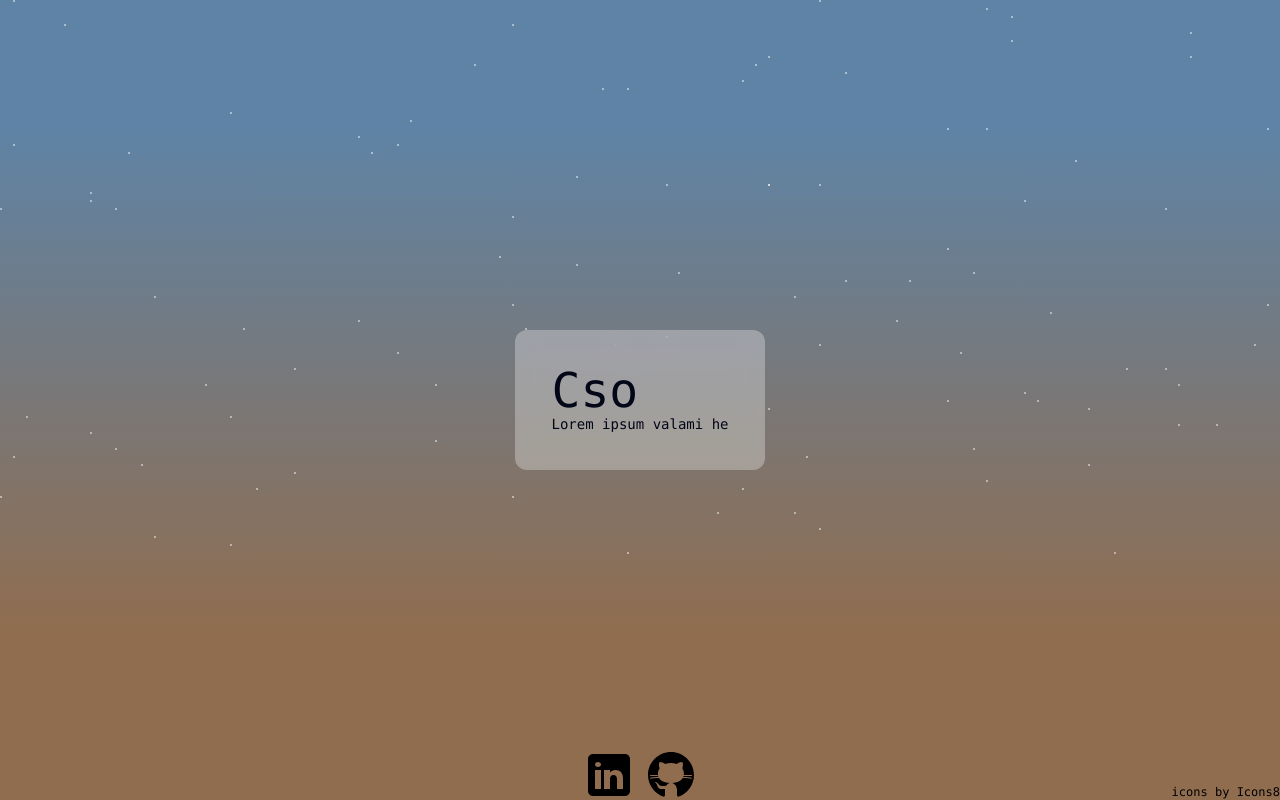
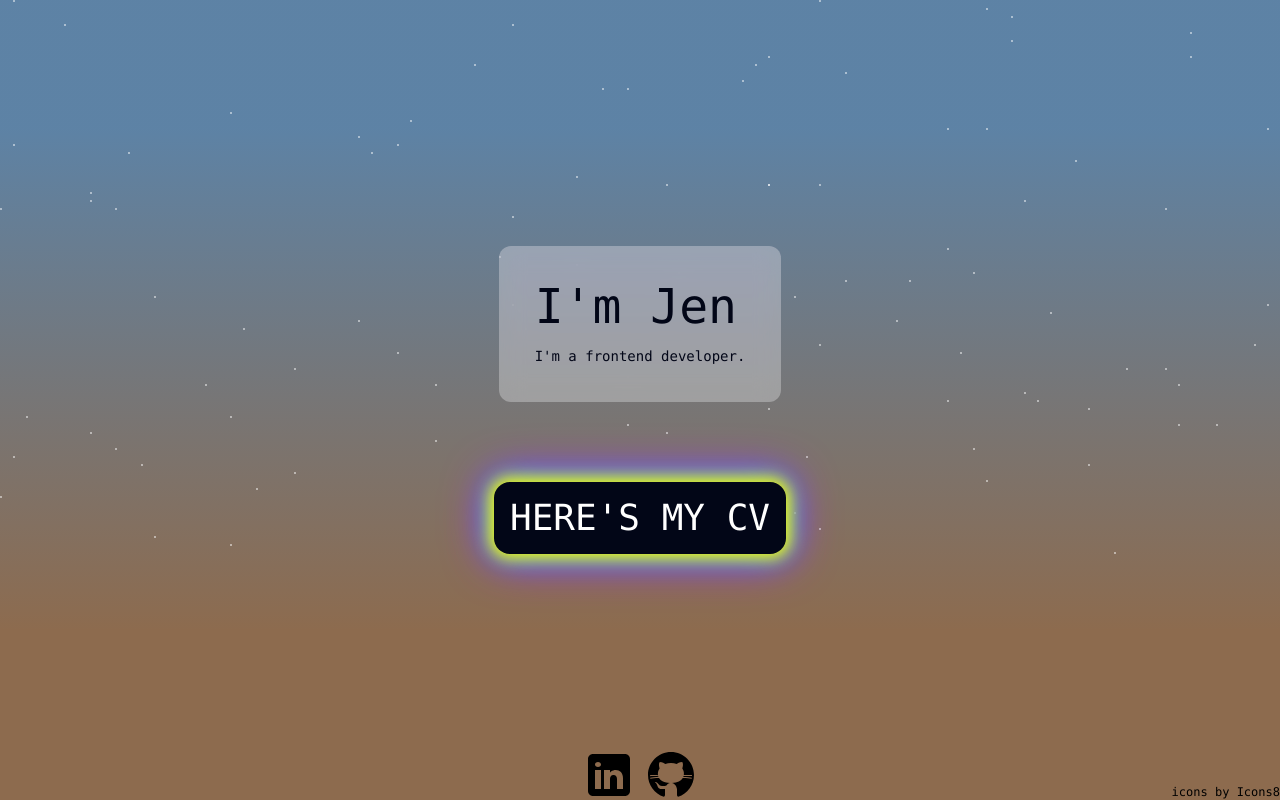
Before and after one commit to jenolah/portfolio, a Next.js app: page / in a window 1280 px wide. Built offline with nearby package versions, Linux system fonts and the light colour scheme.

Commit message:
add cv to main page & tweak animations

```diff
--- a/src/app/components/Intro.tsx
+++ b/src/app/components/Intro.tsx
@@ -1,10 +1,16 @@
 export const Intro = () => {
   return (
-    <div className="h-screen w-screen flex justify-center flex-col items-center	font-mono font-medium gap-2">
-      <div className="backdrop-hue-rotate-15 backdrop-blur-md bg-white/30 p-9 rounded-xl text-slate-950">
-        <h1 className="text-5xl">Cso</h1>
-        <p>Lorem ipsum valami he </p>
+    <div className="h-screen w-screen flex justify-center flex-col items-center	font-mono text-slate-950 gap-20">
+      <div className="backdrop-hue-rotate-15 backdrop-blur-md bg-white/30 p-9 rounded-xl grid gap-4">
+        <h1 className="text-5xl">I'm Jen</h1>
+        <p>I'm a frontend developer.</p>
       </div>
+      <a
+        href="/Jen-CV-Eng.pdf"
+        className="p-4 rounded-2xl center text-center cursor-pointer text-4xl animate-[rainbowShadow_2s_linear_infinite] bg-slate-950 text-white hover:bg-white hover:text-slate-950"
+      >
+        HERE'S MY CV
+      </a>
     </div>
   );
 };
--- a/src/app/components/Sky.tsx
+++ b/src/app/components/Sky.tsx
@@ -11,7 +11,7 @@ export const Sky = () => {
   return (
     <div>
       <div
-        className={`animate-[dayNight_20s_ease-in-out_infinite]`}
+        className={`animate-[dayNight_20s_linear_infinite]`}
         style={{
           width: "100%",
           height: "100vh",
@@ -41,8 +41,9 @@ export const Sky = () => {
       {stars.map(({ x, y }, index) => (
         <div
           key={index}
-          className={`animate-[stars_20s_ease-in-out_infinite]`}
+          className={`animate-[stars_20s_linear_infinite]`}
           style={{
+            zIndex: -9996,
             height: 2,
             width: 2,
             background: "white",
--- a/tailwind.config.ts
+++ b/tailwind.config.ts
@@ -28,6 +28,28 @@ const config: Config = {
           "75%": { opacity: "0" },
           "100%": { opacity: "0" },
         },
+        rainbowShadow: {
+          "0%": {
+            boxShadow:
+              "0px 0px 15px 5px rgb(255,0,0), 0px 0px 30px 5px rgb(255,255,0), 0px 0px 45px 5px rgb(0,192,255)",
+          },
+          "25%": {
+            boxShadow:
+              "0px 0px 15px 5px rgb(192,0,255), 0px 0px 30px 5px rgb(255,0,0), 0px 0px 45px 5px rgb(255,255,0)",
+          },
+          "50%": {
+            boxShadow:
+              "0px 0px 15px 5px rgb(0,192,255), 0px 0px 30px 5px rgb(192,0,255), 0px 0px 45px 5px rgb(255,0,0)",
+          },
+          "75%": {
+            boxShadow:
+              "0px 0px 15px 5px rgb(255,255,0), 0px 0px 30px 5px rgb(0,192,255), 0px 0px 45px 5px rgb(192,0,255)",
+          },
+          "100%": {
+            boxShadow:
+              "0px 0px 15px 5px rgb(255,0,0), 0px 0px 30px 5px rgb(255,255,0), 0px 0px 45px 5px rgb(0,192,255)",
+          },
+        },
       },
     },
   },
```
